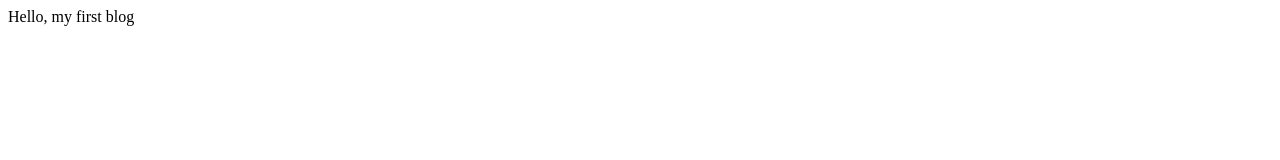
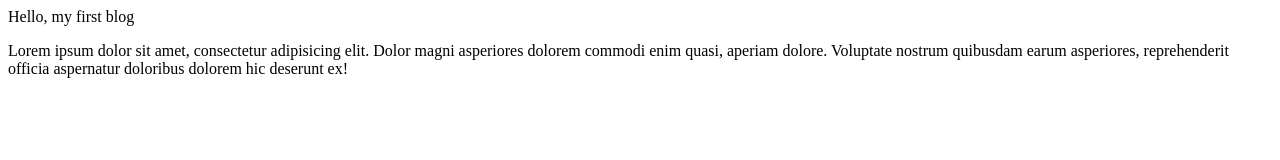
Before and after one commit to sahildesai2809/blog-react, a plain HTML site: page index.html in a window 1280 px wide. Drawn offline with Linux system fonts and the light colour scheme.

Commit message:
sachin wip

```diff
--- a/index.html
+++ b/index.html
@@ -1,11 +1,17 @@
 <!DOCTYPE html>
 <html lang="en">
-<head>
-    <meta charset="UTF-8">
-    <meta name="viewport" content="width=device-width, initial-scale=1.0">
+  <head>
+    <meta charset="UTF-8" />
+    <meta name="viewport" content="width=device-width, initial-scale=1.0" />
     <title>Document</title>
-</head>
-<body>
+  </head>
+  <body>
     Hello, my first blog
-</body>
+    <p>
+      Lorem ipsum dolor sit amet, consectetur adipisicing elit. Dolor magni
+      asperiores dolorem commodi enim quasi, aperiam dolore. Voluptate nostrum
+      quibusdam earum asperiores, reprehenderit officia aspernatur doloribus
+      dolorem hic deserunt ex!
+    </p>
+  </body>
 </html>
```
